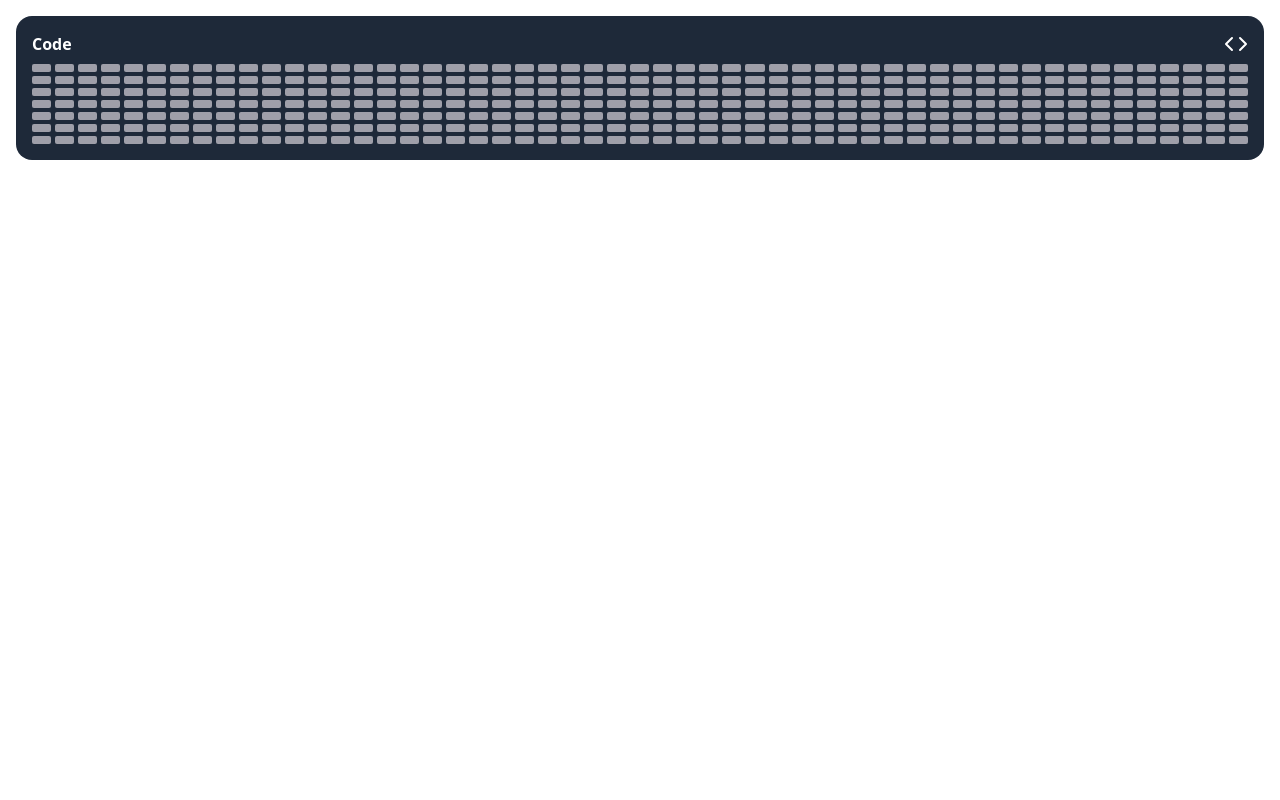
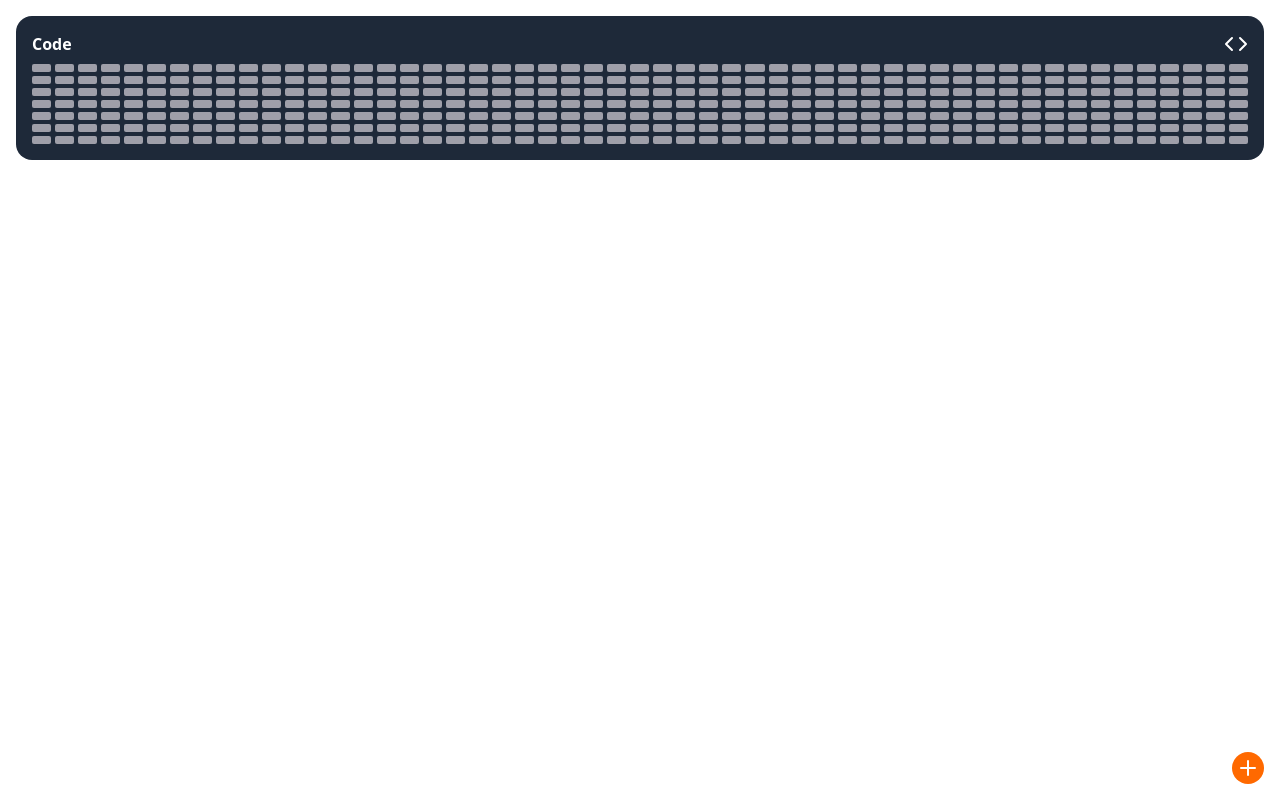
Before and after one commit to MikeG404/DISCIPLINE_TRACKER_FRONT, a Next.js app: page /dashboard in a window 1280 px wide. Built offline with nearby package versions, Linux system fonts and the light colour scheme.

Commit message:
Enhance IconButton component with variant support and update Dashboard layout for improved positioning

```diff
--- a/app/components/ui/IconButton.tsx
+++ b/app/components/ui/IconButton.tsx
@@ -1,21 +1,30 @@
 'use client'
 
-import { Code } from "lucide-react";
+import { Code, Plus } from "lucide-react";
+
+const variants = {
+    "primary": "bg-transparent text-white",
+    "secondary": "flex justify-center bg-orange-500 text-white rounded-2xl w-8 h-8"
+}
+
+type VariantKey = keyof typeof variants;
 
 type ButtonProps = {
     onClick: () => void;
+    variant?: VariantKey
 }
 
-export default function Button({onClick}: ButtonProps) {
+
+export default function Button({onClick, variant = "primary"}: ButtonProps) {
 
     return (
-        <div className="flex items-center">
+        <div className={`flex items-center ${variants[variant]}`}>
             <button
                 type="button"
                 className="cursor-pointer"
                 onClick={onClick}
                 >
-                <Code color="white"/>
+                { variant === "primary" ? <Code/> : <Plus />}
             </button>
         </div>
     )
--- a/app/dashboard/page.tsx
+++ b/app/dashboard/page.tsx
@@ -1,10 +1,19 @@
+'use client'
+
 import HeatmapContainer from "../components/containers/Heatmap.container";
 import Heatmap from "../components/Heatmap";
+import IconButton from "../components/ui/IconButton";
 
 export default function Dashboard() {
   return (
-    <main className="p-4">
+    <main className="h-screen relative p-4">
       <HeatmapContainer />
+      <div className="absolute right-4 bottom-4">
+        <IconButton
+          onClick={() => undefined}
+          variant="secondary"
+          />
+      </div>
    </main>
   );
 }
```
